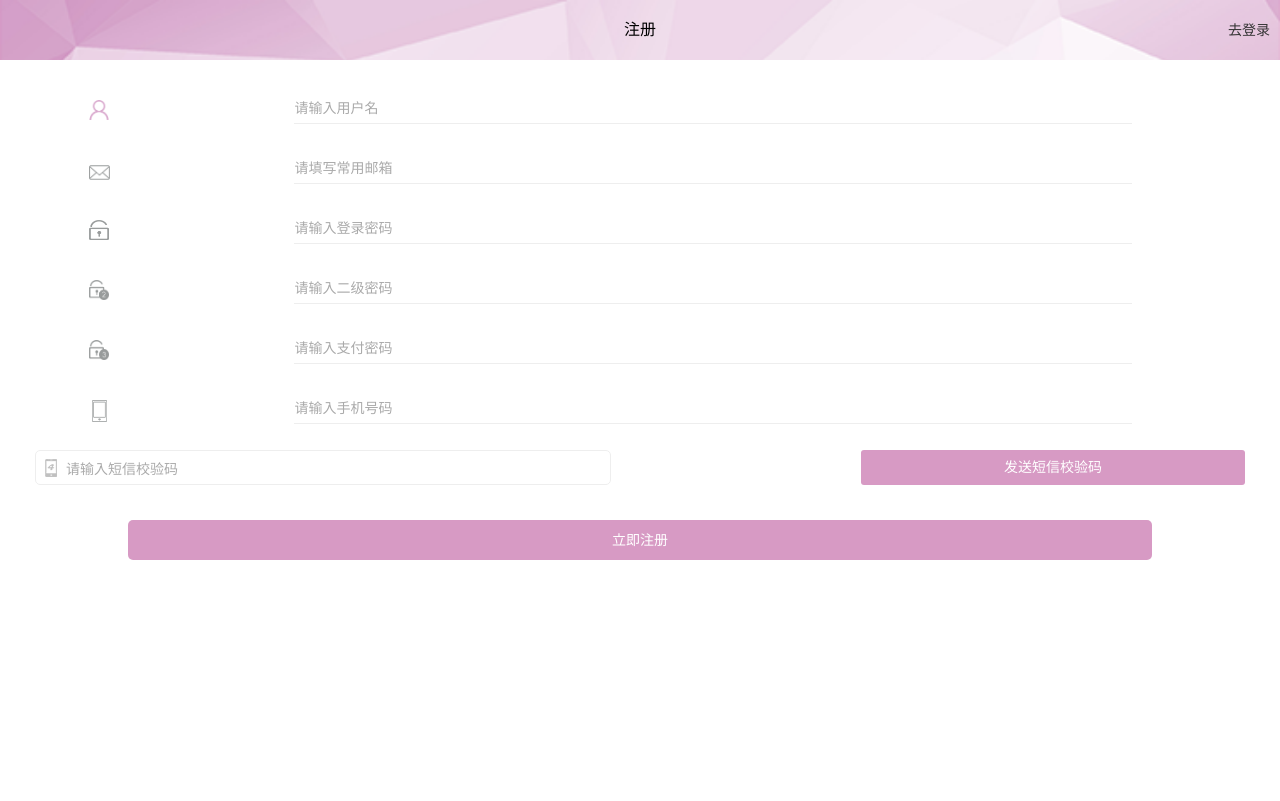
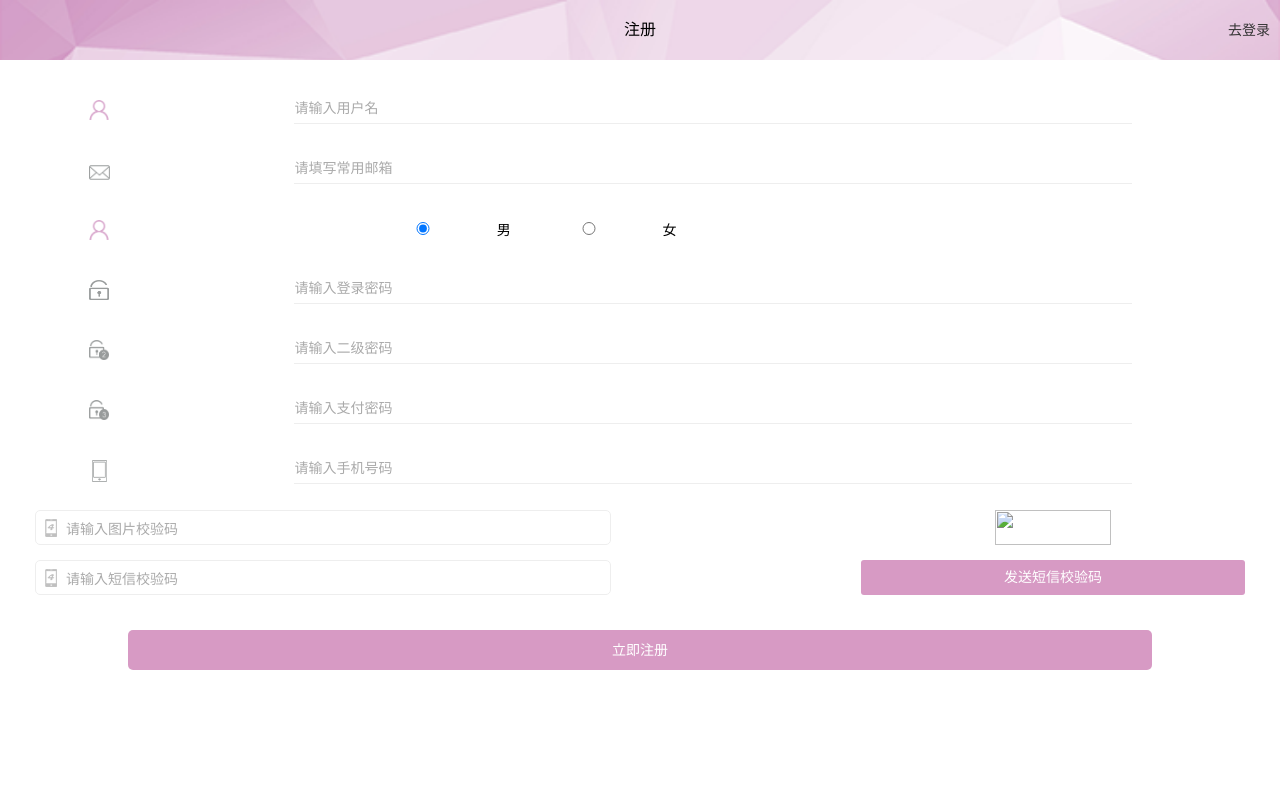
Before and after one commit to jianyufeng/fule_webapp, a PHP site: page /register/register.html in a window 1280 px wide. Run offline with PHP 8.4, Linux system fonts and the light colour scheme.

Commit message:
全部商品,注册页面修改

```diff
--- a/register/register.css
+++ b/register/register.css
@@ -47,13 +47,36 @@
   text-align: center;
   line-height: 80px;
 }
+
 .registerInformationBox .contentBox .nameBox .inputbox {
   width: 85%;
   border-bottom: solid 1px #eee;
 }
-.postNoteBox {
+.registerInformationBox .contentBox .sexBox {
+  width: 77% ;
+  height: 60px;
+  position: absolute;
+  top: 10px;
+  left: 20px;
+  text-align: center;
+  line-height: 40px;
+}
+.registerInformationBox .contentBox .sexBox input{
+  width: 15%;
+  height: auto;
+  margin-left: 0px;
+  margin-top: -10px;
+}
+
+.noteBox{
+  width: 100%;
+  height: auto;
+  margin-top: 60px;
+}
+.noteBox .postNoteBox {
   width: 100%;
   height: 50px;
+  /*margin-top: 50px;*/
   position: relative;
   text-align: center;
 }
@@ -94,13 +117,18 @@
   line-height: 35px;
   border-radius: 3px;
 }
+
+
+.register{
+  width: 100%;
+  height: 100px;
+}
 .registerButton {
   width: 80%;
   height: 40px;
-  margin-top: 20px;
-  margin-bottom: 20px;
   margin-left: 10%;
   margin-right: 10%;
+  margin-top: 20px;
   background: #d79ac4;
   text-align: center;
   line-height: 40px;
--- a/register/register.html
+++ b/register/register.html
@@ -47,6 +47,16 @@
         </div>
         <div class="contentBox">
             <div class="nameIconBox">
+                <img class="nameIcon" id="sexIcon" alt="性别" src="../resource/images/icon/user_head.png">
+            </div>
+            <div class="sexBox">
+                <input id="man" type="radio" checked="checked" name="1" value="1" />男
+                <input id="woman" type="radio"  name="1" value="2"/>女
+                <!--<input id="secret" type="radio"  name="1"/>保密-->
+            </div>
+        </div>
+        <div class="contentBox">
+            <div class="nameIconBox">
                 <img class="nameIcon" alt="登录密码" id="passwordIcon" src="../resource/images/icon/password_head.png">
             </div>
             <div class="nameBox">
@@ -78,6 +88,15 @@
             </div>
         </div>
     </div>
+
+<div class="noteBox">
+    <div class="postNoteBox">
+        <img class="phoneIcon" alt="校验码" src="../resource/images/icon/login_yanzheng.png">
+        <input type="text" class="note" id="img" placeholder="请输入图片校验码">
+
+        <img class="imgNote" id="imgNote" src="../save/yanzhengma.php" >
+    </div>
+
 <div class="postNoteBox">
     <img class="phoneIcon" alt="校验码" src="../resource/images/icon/login_yanzheng.png">
     <input type="text" class="note" id="note" placeholder="请输入短信校验码">
@@ -86,22 +105,14 @@
     </button>
 </div>
 
-
- <!--<div class="postNoteBox">-->
-        <!--<img class="phoneIcon" alt="校验码" src="../resource/images/icon/login_yanzheng.png">-->
-        <!--<input type="text" class="note" id="note" placeholder="请输入图片校验码">-->
-        <!--&lt;!&ndash;<button class="postNote" id="postNote" style="border:none;">&ndash;&gt;-->
-            <!--&lt;!&ndash;发送短信校验码&ndash;&gt;-->
-        <!--&lt;!&ndash;</button>&ndash;&gt;-->
-     <!--<img class="imgNote" src="../resource/images/icon/login_yanzheng.png">-->
- <!--</div>-->
-
+</div>
+    <div class="register">
     <div class="registerButton" id="register">
         <!--<div class="content">-->
             立即注册
         <!--</div>-->
     </div>
-
+    </div>
 
 
 </ion-content>
--- a/register/registerController.js
+++ b/register/registerController.js
@@ -88,6 +88,23 @@
 
     /*点击发送短信效验码*/
     $('.postNote').click(function () {
+
+
+        var yanzhengma = $('#img').val();
+
+
+        if (yanzhengma == '') {
+            $('#img').focus();
+            POP.Hint('请填写图形验证码');
+            return;
+        }
+        if (yanzhengma.toUpperCase() != $.cookie('web_key')) {
+            $('#img').focus();
+            POP.Hint('图形验证码填写错误');
+            return;
+        }
+
+
         //alert(11);
         var mobile = $('#phone').val();
         //手机号不为空
@@ -100,17 +117,45 @@
             return;
         }
         if(messageCode_On == 0) {
+        //    二次验证手机位数
+        //    if(flag.length == 11) {
             messageCode_On = 1;
             var postNote = $('.postNote');
-            postNote.attr("disabled", true);
-            postNote.text("正在发送...");
+            //postNote.attr("disabled", true);
+            //postNote.text("正在发送...");
+             postNote.css({
+                 'background': '#d9d6d0',
+                 'border': '#d9d6d0'
+             });
+
+
+            //修改为倒计时
+            var timess = 59;
+            var timessBox = setInterval(function() {
+                $('.postNote').html(timess + 's');
+                timess = timess - 1;
+                //计时结束
+                if(timess == -1) {
+                    messageCode_On = 0;
+                    clearInterval(timessBox);
+                    $('.postNote').html('发送短信验证码');
+                    $('.postNote').css({
+                        'background': '#d79ac4',
+                        'border': '#f55c86'
+                    });
+                }
+            }, 1000)
+
+
+
+
+
             //获取验证码
             var url = "../transmit/save.php/sms/registerVerification/mobile/" + mobile;
-
             HTTP.get(url, {}, function (e, data) {
 
                 if (e) {
-                    POP.Hint("短信验证码发送失败");
+                    POP.Hint(data);
                     postNote.removeAttr("disabled");
                     postNote.text("发送短信效验码");
                     return;
@@ -119,45 +164,52 @@
 
                 setTime(postNote);
             });
+
         }
-    });
-    var countdown = 60;
-    //定时60s
-    function setTime(obj) {
-        if (countdown == 0) {
-            obj.text("发送短信效验码");
-            countdown = 60;
-            obj.removeAttr("disabled");
-            return;
-        } else {
-            obj.attr("disabled", true);
-            obj.text("重新发送(" + countdown + ")");
-            countdown--;
-        }
-        setTimeout(function () {
-                setTime(obj)
-            }
-            , 1000)
-    }
 
 
-////点击跟换图片验证码
-//    $('.imgNote').click(function () {
-//
-//
-//
-//    })
+    });
+
+    //var countdown = 60;
+    ////定时60s
+    //function setTime(obj) {
+    //    if (countdown == 0) {
+    //        obj.text("发送短信效验码");
+    //        countdown = 60;
+    //        obj.removeAttr("disabled");
+    //        return;
+    //    } else {
+    //        obj.attr("disabled", true);
+    //        obj.text("重新发送(" + countdown + ")");
+    //        countdown--;
+    //    }
+    //    setTimeout(function () {
+    //            setTime(obj)
+    //        }
+    //        , 1000)
+    //}
+
+
+//点击更换图片验证码
+    $('.imgNote').click(function () {
+
+        var change = $('.imgNote')[0];
+
+        change.src="../save/yanzhengma.php?random="+Date.parse(new Date());
+
+    });
+
 
     //注册
     $('#register').click(function () {
 
         var user_name = $.trim($('#account').val());
         var email = $('#mailbox').val();
+        var sex = parseInt($("input[name = '1']:checked").val());
         var loginPassword = $('#loginPassword').val();
         var secondPassword = $('#secondPassword').val();
         var threePassword = $('#threePassword').val();
         var phoneNumber = $('#phone').val();
-        //获取手机验证码
         var note = $('#note').val();
 
         //正则匹配
@@ -327,7 +379,11 @@
                 return;
             }
         }
-
+        ////图片校验码不为空
+        //if (CommenFun.isNullObj(yanzhengma)) {
+        //    POP.Hint("图片校验码不能为空");
+        //    return;
+        //}
         //手机验证码不为空
         if (CommenFun.isNullObj(note)) {
             POP.Hint("验证码不能为空");
@@ -338,6 +394,7 @@
         var param = {
             'user_name':user_name,
             'email':email,
+            'sex':sex,
             'password':loginPassword,
             'confirm_password':loginPassword,
             'SECOND_PASSWORD':secondPassword,
@@ -445,7 +502,13 @@
     $('#note').blur(function () {
         $('#note').css("border", "solid 1px #eee");
     });
-
+//校验码聚焦变换
+    $('#img').focus(function () {
+        $('#img').css("border", "solid 1px #d98bbc");
+    });
+    $('#img').blur(function () {
+        $('#img').css("border", "solid 1px #eee");
+    });
 
 
     $('input').blur(function() {
--- a/service/cart/cartOrderService.js
+++ b/service/cart/cartOrderService.js
@@ -226,7 +226,7 @@
 
             //更新操作
             HTTP.post(API.Cart.countFreight, freightParams, function (e, data) {
-
+//alert(data);
                 if (e) {
                     POP.Alert("获取运费失败");
                     return;
@@ -239,7 +239,7 @@
                     fn(data);
 
                     $scope.$apply(function () {
-                        $scope.deliveryFreight = data;
+                        //$scope.deliveryFreight = data;
                     });
 
                 }
--- a/service/goods/goodsService.js
+++ b/service/goods/goodsService.js
@@ -59,6 +59,8 @@
 
             HTTP.get(url, {}, function (e, data) {
                     POP.EndLoading();
+
+                $scope.$broadcast('scroll.refreshComplete');
 
                 if (e) {
                         POP.Hint("商品信息获取失败");
```
Also changed, not shown: controller/cart/cartOrderController.js (+8 -1 lines), controller/goods/goodsController.js (+10 -2 lines).
